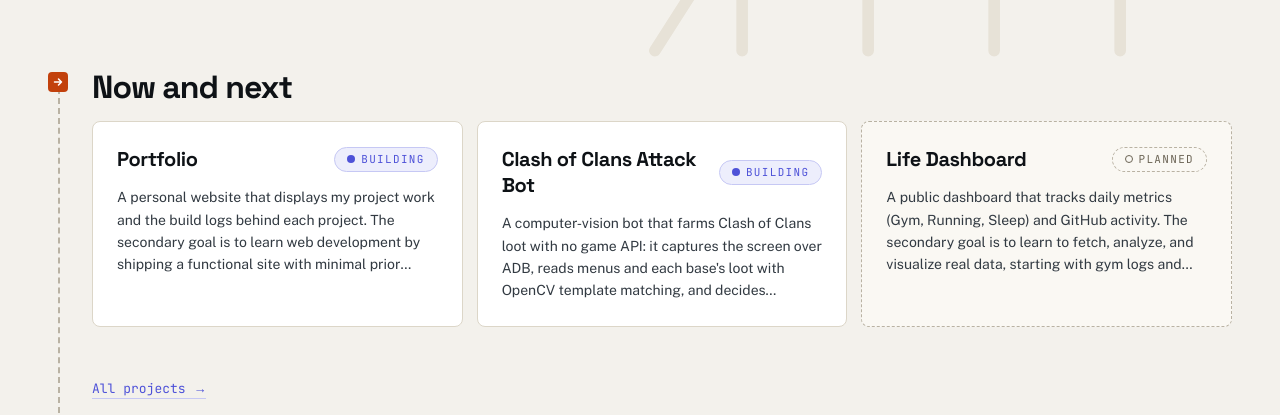
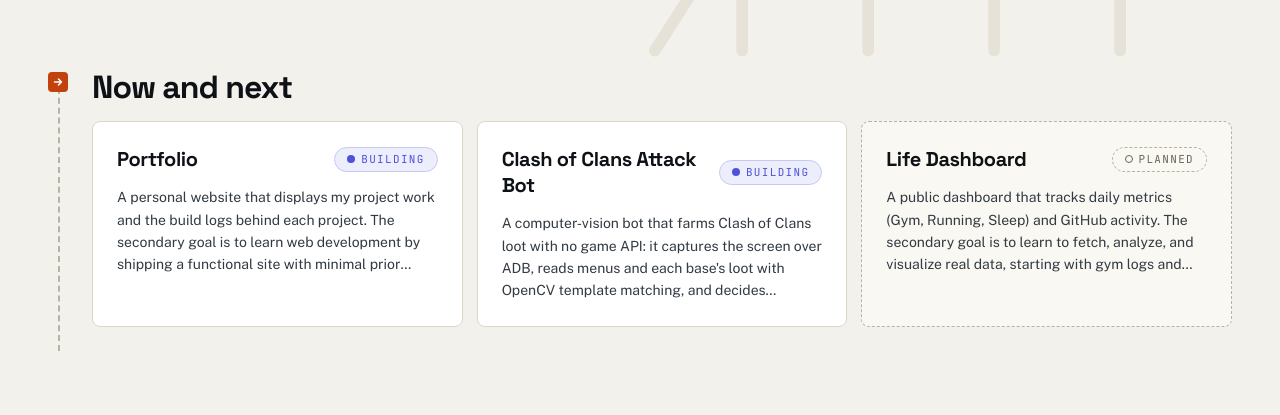
Before and after one commit to lucas-guo-2008/portfolio, a Next.js app: page / in a window 1280 px wide. Shown: the part 537-952 px from the top of the page. Built offline with nearby package versions, Linux system fonts and the light colour scheme.

Commit message:
Refactor project display by introducing ProjectGroups component for organization

```diff
--- a/app/page.tsx
+++ b/app/page.tsx
@@ -1,33 +1,17 @@
 import Link from 'next/link';
 import ContactLinks from '@/components/ContactLinks';
 import CourseMap from '@/components/CourseMap';
-import ProjectTile from '@/components/ProjectTile';
-import Sign from '@/components/Sign';
-import { projects, type Project } from '@/lib/projects';
+import ProjectGroups from '@/components/ProjectGroups';
+import { projects } from '@/lib/projects';
 import { bio, location, name, tagline } from '@/lib/about';
 
 const focusRing = 'focus-visible:outline-2 focus-visible:outline-accent focus-visible:outline-offset-2';
 const linkLook = `font-mono text-caption text-accent border-b border-accent-border hover:text-accent-strong hover:border-accent-strong ${focusRing}`;
 const textLink = `self-start pt-2.5 pb-0.5 md:pt-0 md:pb-0 md:mt-1 ${linkLook}`;
-const built: Project['status'][] = ['live', 'complete'];
-
-const flagIcon = (
-  <svg width="12" height="12" viewBox="0 0 12 12" fill="currentColor">
-    <path d="M0 0h3v3H0zM6 0h3v3H6zM3 3h3v3H3zM9 3h3v3H9zM0 6h3v3H0zM6 6h3v3H6zM3 9h3v3H3zM9 9h3v3H9z" />
-  </svg>
-);
-const arrowIcon = (
-  <svg width="12" height="12" viewBox="0 0 24 24" fill="none" stroke="currentColor" strokeWidth={3} strokeLinecap="round" strokeLinejoin="round">
-    <path d="M5 12h14M13 6l6 6-6 6" />
-  </svg>
-);
 
 export default function Home() {
   const featured = projects.filter(project => project.featured);
-  const groups = [
-    { label: 'Built', icon: flagIcon, projects: featured.filter(project => built.includes(project.status)) },
-    { label: 'Now and next', icon: arrowIcon, projects: featured.filter(project => !built.includes(project.status)) },
-  ].filter(group => group.projects.length > 0);
+  const hasMore = projects.some(project => !project.featured);
 
   return (
     <div className="flex flex-col">
@@ -48,20 +32,9 @@ export default function Home() {
         </div>
       </section>
 
-      <section className="relative flex flex-col gap-12 pb-6 pl-11 before:absolute before:left-2.5 before:top-2 before:bottom-0 before:border-l-2 before:border-dashed before:border-text-faint">
-        {groups.map(group => (
-          <div key={group.label} className="flex flex-col gap-4">
-            <div className="relative flex items-baseline gap-3">
-              <Sign icon aria-hidden className="absolute -left-11 top-0.5">{group.icon}</Sign>
-              <h2 className="text-heading md:text-title font-display font-bold">{group.label}</h2>
-            </div>
-            <div className="grid gap-3.5 md:grid-cols-2 xl:grid-cols-3">
-              {group.projects.map(project => <ProjectTile key={project.slug} project={project} titleAs="h3" />)}
-            </div>
-          </div>
-        ))}
-        <Link href="/projects" className={textLink}>All projects →</Link>
-      </section>
+      <ProjectGroups projects={featured}>
+        {hasMore && <Link href="/projects" className={textLink}>All projects →</Link>}
+      </ProjectGroups>
     </div>
   );
 }
--- a/app/projects/page.tsx
+++ b/app/projects/page.tsx
@@ -1,4 +1,4 @@
-import ProjectTile from '@/components/ProjectTile';
+import ProjectGroups from '@/components/ProjectGroups';
 import { projects } from '@/lib/projects';
 
 export const metadata = {
@@ -9,9 +9,7 @@ export default function ProjectsPage() {
   return (
     <div className="flex flex-col gap-5 md:gap-7 pt-2 md:pt-3">
       <h1 className="text-display md:text-hero font-display font-bold">Projects</h1>
-      <div className="grid gap-3.5 md:grid-cols-2 lg:grid-cols-3">
-        {projects.map(project => <ProjectTile key={project.slug} project={project} titleAs="h2" clamp={false} />)}
-      </div>
+      <ProjectGroups projects={projects} clamp={false} />
     </div>
   );
 }
--- /dev/null
+++ b/components/ProjectGroups.tsx
@@ -0,0 +1,47 @@
+import type { ReactNode } from 'react';
+import ProjectTile from '@/components/ProjectTile';
+import Sign from '@/components/Sign';
+import type { Project } from '@/lib/projects';
+
+type ProjectGroupsProps = {
+  projects: Project[];
+  clamp?: boolean;
+  children?: ReactNode;
+};
+
+const built: Project['status'][] = ['live', 'complete'];
+
+const flagIcon = (
+  <svg width="12" height="12" viewBox="0 0 12 12" fill="currentColor">
+    <path d="M0 0h3v3H0zM6 0h3v3H6zM3 3h3v3H3zM9 3h3v3H9zM0 6h3v3H0zM6 6h3v3H6zM3 9h3v3H3zM9 9h3v3H9z" />
+  </svg>
+);
+const arrowIcon = (
+  <svg width="12" height="12" viewBox="0 0 24 24" fill="none" stroke="currentColor" strokeWidth={3} strokeLinecap="round" strokeLinejoin="round">
+    <path d="M5 12h14M13 6l6 6-6 6" />
+  </svg>
+);
+
+export default function ProjectGroups({ projects, clamp = true, children }: ProjectGroupsProps) {
+  const groups = [
+    { label: 'Built', icon: flagIcon, projects: projects.filter(project => built.includes(project.status)) },
+    { label: 'Now and next', icon: arrowIcon, projects: projects.filter(project => !built.includes(project.status)) },
+  ].filter(group => group.projects.length > 0);
+
+  return (
+    <section className="relative flex flex-col gap-12 pb-6 pl-11 before:absolute before:left-2.5 before:top-2 before:bottom-0 before:border-l-2 before:border-dashed before:border-text-faint">
+      {groups.map(group => (
+        <div key={group.label} className="flex flex-col gap-4">
+          <div className="relative flex items-baseline gap-3">
+            <Sign icon aria-hidden className="absolute -left-11 top-0.5">{group.icon}</Sign>
+            <h2 className="text-heading md:text-title font-display font-bold">{group.label}</h2>
+          </div>
+          <div className="grid gap-3.5 md:grid-cols-2 xl:grid-cols-3">
+            {group.projects.map(project => <ProjectTile key={project.slug} project={project} titleAs="h3" clamp={clamp} />)}
+          </div>
+        </div>
+      ))}
+      {children}
+    </section>
+  );
+}
```
